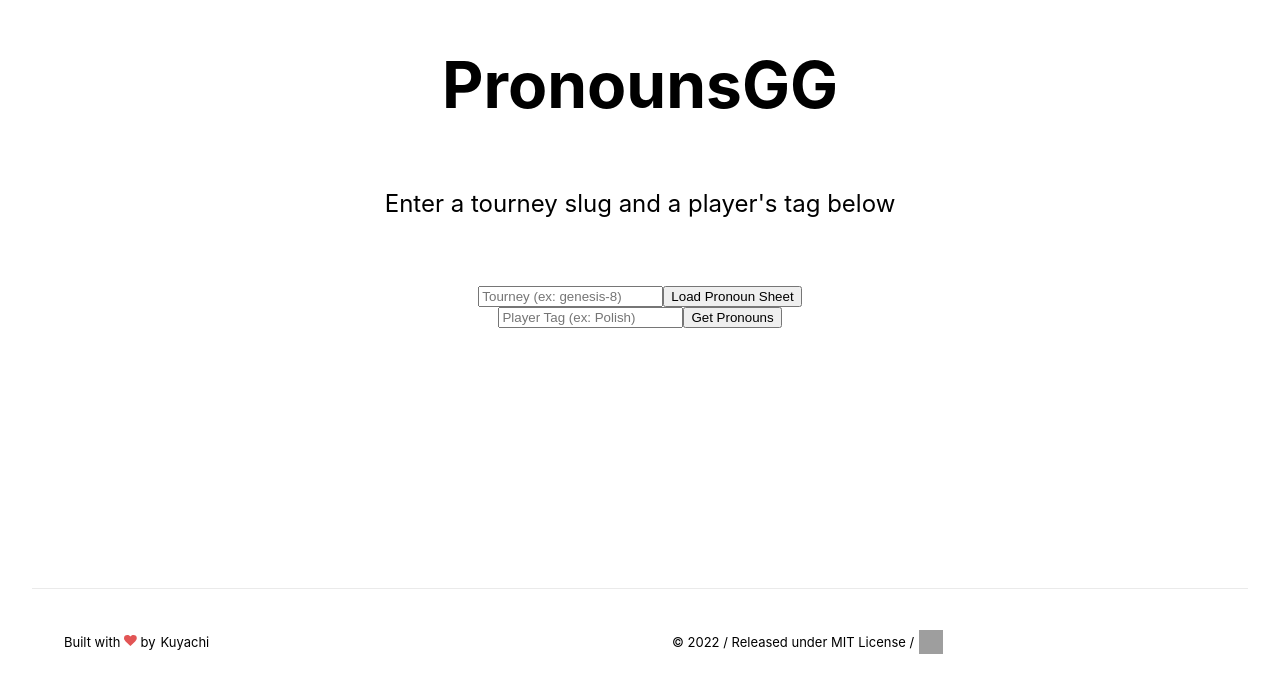
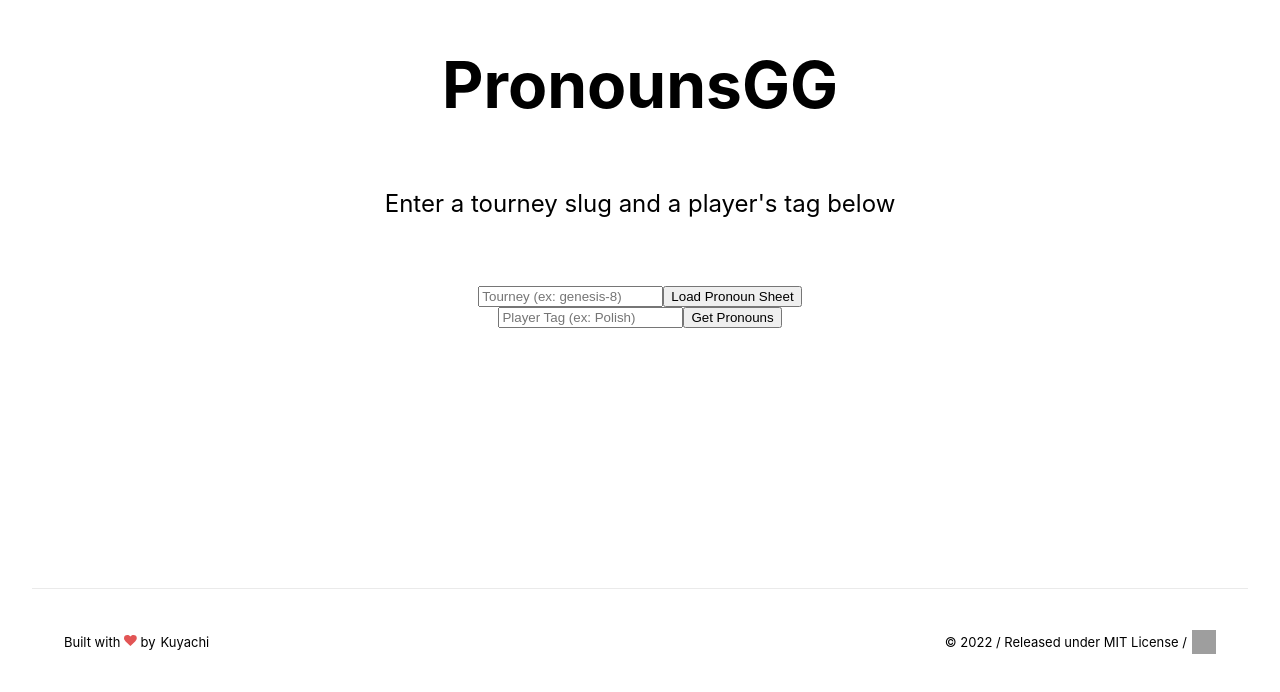
Before and after one commit to ftick/pronounsgg, a Next.js app: page / in a window 1280 px wide. Shown: the part 212-904 px from the top of the page. Built offline with nearby package versions, Linux system fonts and the light colour scheme; grey boxes are pictures that could not be loaded.

Commit message:
Fix alignment of footer right

```diff
--- a/pages/index.tsx
+++ b/pages/index.tsx
@@ -182,6 +182,9 @@ const Home: NextPage = () => {
     })
   }
 
+  const footerRight: React.CSSProperties = {
+    justifyContent: 'end',
+  }
 
   return (
     <div className={styles.container}>
@@ -226,7 +229,7 @@ const Home: NextPage = () => {
           <p>Built with <svg height={"0.8rem"} viewBox="0 0 1792 1792" preserveAspectRatio="xMidYMid meet" xmlns="http://www.w3.org/2000/svg"><path d="M896 1664q-26 0-44-18l-624-602q-10-8-27.5-26T145 952.5 77 855 23.5 734 0 596q0-220 127-344t351-124q62 0 126.5 21.5t120 58T820 276t76 68q36-36 76-68t95.5-68.5 120-58T1314 128q224 0 351 124t127 344q0 221-229 450l-623 600q-18 18-44 18z" fill="#e25555"></path></svg> by </p>
           <a href="https://twitter.com/Kuyachi_"><p>Kuyachi</p></a>
         </div>
-        <div>
+        <div style={footerRight}>
           <p>© 2022 / Released under MIT License / </p>
           <a href="https://github.com/ftick/pronounsgg">
             <img height="24" width="24" src="https://unpkg.com/simple-icons@v6/icons/github.svg" />
--- a/pages/tournament/[slug]/[[...params]].tsx
+++ b/pages/tournament/[slug]/[[...params]].tsx
@@ -182,6 +182,9 @@ const Home: NextPage = () => {
     })
   }
 
+  const footerRight: React.CSSProperties = {
+    justifyContent: 'end',
+  }
 
   return (
     <div className={styles.container}>
@@ -225,7 +228,7 @@ const Home: NextPage = () => {
           <p>Built with <svg height={"0.8rem"} viewBox="0 0 1792 1792" preserveAspectRatio="xMidYMid meet" xmlns="http://www.w3.org/2000/svg"><path d="M896 1664q-26 0-44-18l-624-602q-10-8-27.5-26T145 952.5 77 855 23.5 734 0 596q0-220 127-344t351-124q62 0 126.5 21.5t120 58T820 276t76 68q36-36 76-68t95.5-68.5 120-58T1314 128q224 0 351 124t127 344q0 221-229 450l-623 600q-18 18-44 18z" fill="#e25555"></path></svg> by </p>
           <a href="https://twitter.com/Kuyachi_"><p>Kuyachi</p></a>
         </div>
-        <div>
+        <div style={footerRight}>
           <p>© 2022 / Released under MIT License / </p>
           <a href="https://github.com/ftick/pronounsgg">
             <img height="24" width="24" src="https://unpkg.com/simple-icons@v6/icons/github.svg" />
```
